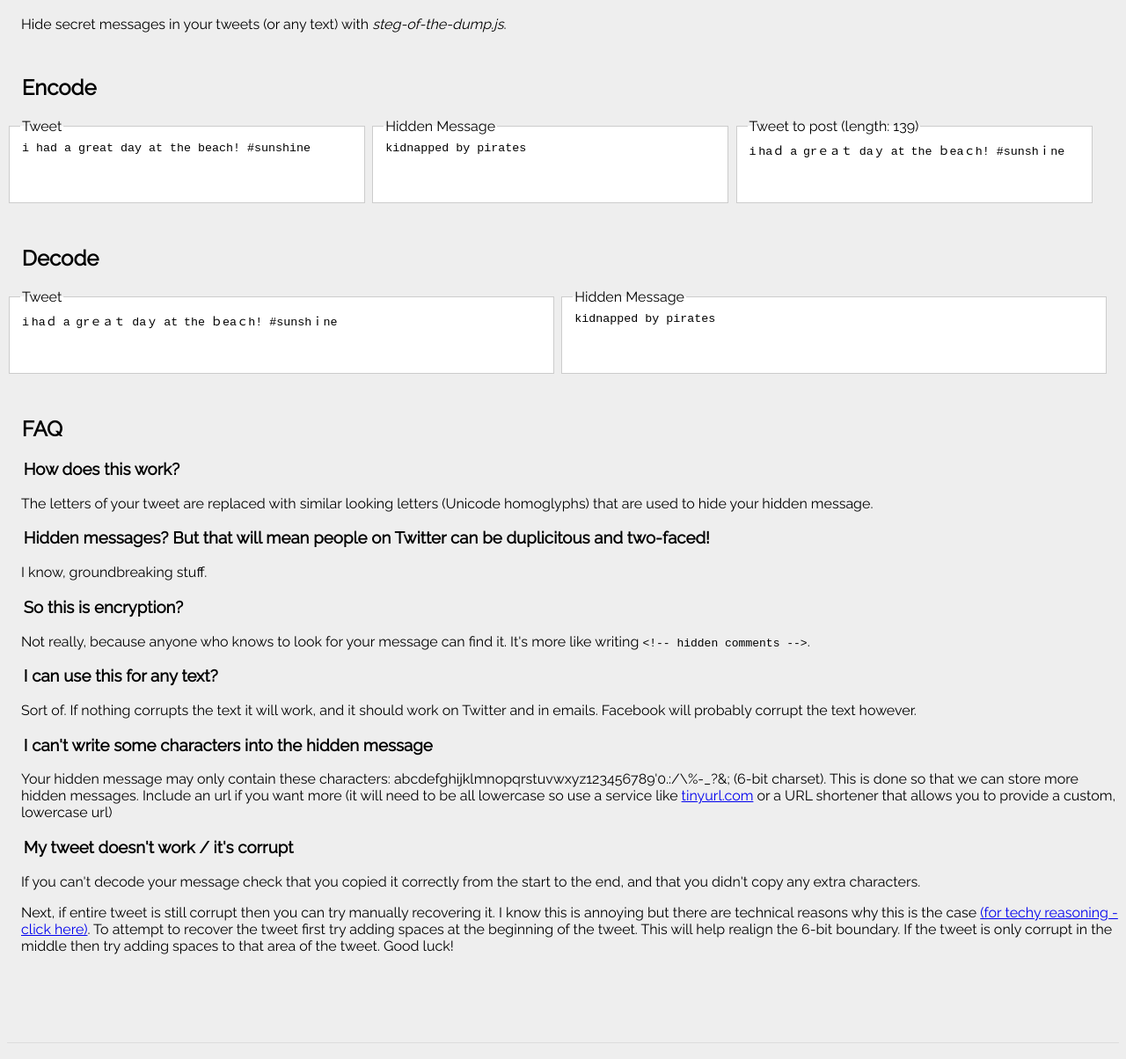
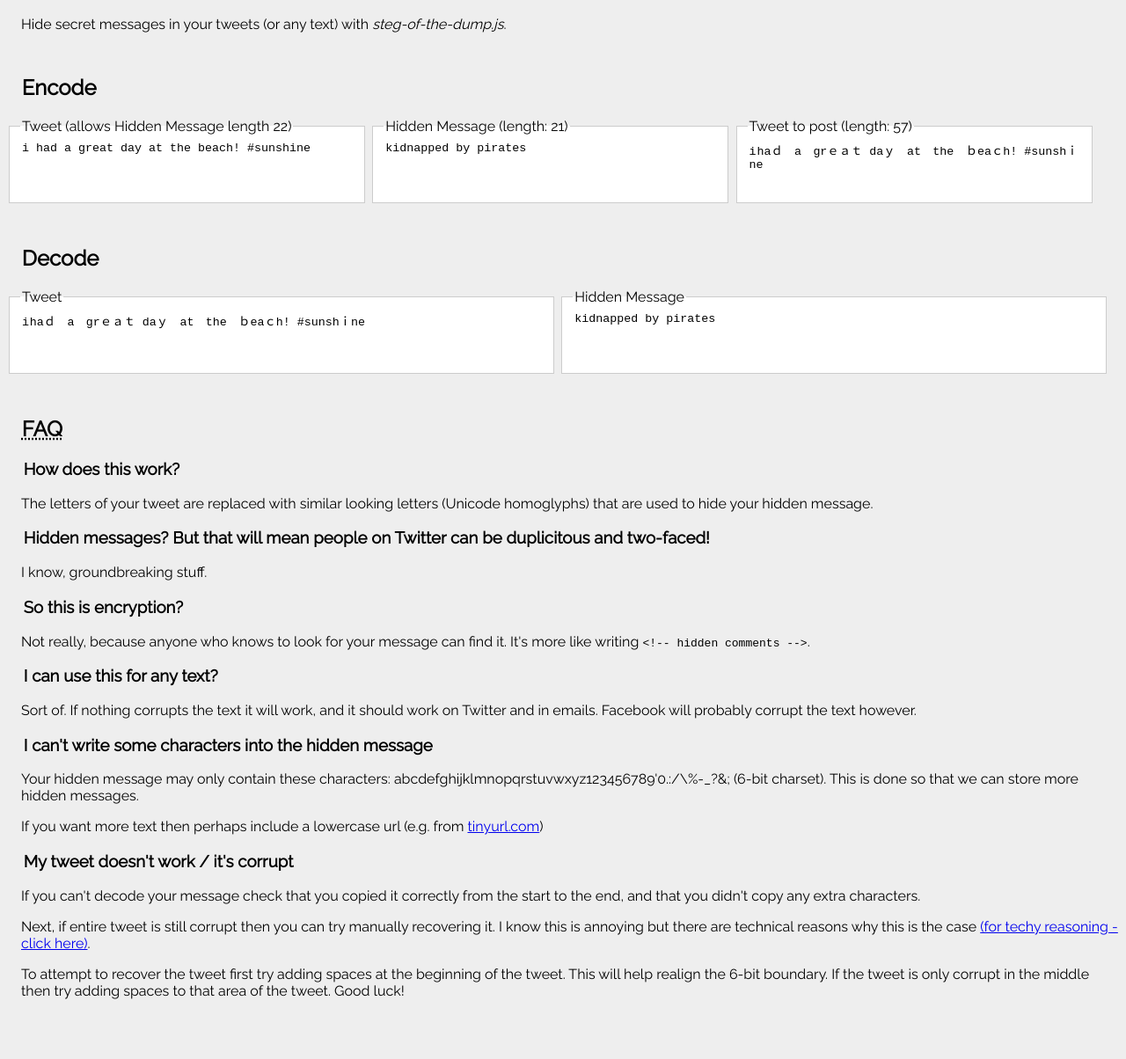
Before and after one commit to holloway/steg-of-the-dump, a plain HTML site: page index.html in a window 1280 px wide. Shown: the part 80-1284 px from the top of the page at 88% size. Drawn offline with Linux system fonts and the light colour scheme.

Commit message:
steg fixes

```diff
--- a/index.html
+++ b/index.html
@@ -25,18 +25,19 @@
 	<h2>Encode</h2>
 	<div id="encode" class="row">
 		<fieldset>
-			<legend>Tweet</legend>
-			<textarea id="encode_tweet">i had a great day at the beach! #sunshine       </textarea>
+			<legend>Tweet <span id="hidden_length"></span></legend>
+			<textarea id="encode_tweet">i had a great day at the beach! #sunshine                </textarea>
 		</fieldset>
 
 		<fieldset>
-			<legend>Hidden Message</legend>
+			<legend>Hidden Message <span id="hidden_message_length"></span></legend>
 			<textarea id="encode_secret">kidnapped by pirates</textarea>
 		</fieldset><!-- kidnapped http://tinyurl.com/kukekaa -->
 		<fieldset>
 			<legend>Tweet to post <span id="tweet_length" title="Tweet may have extra "></span></legend>
 			<textarea id="encode_result" readonly></textarea>
 		</fieldset>
+		<p id="encode_result_status">Warning: Not all of Hidden Message stored in tweet. Add more text (e.g. spaces) to Tweet, or reduce text in Hidden Message.</p>
 	</div>
 	<h2>Decode</h2>
 	<div id="decode" class="row">
@@ -50,7 +51,7 @@
 		</fieldset>
 	</div>
 
-	<h2>FAQ</h2>
+	<h2><abbr title="Frequently Asked Questions">FAQ</abbr></h2>
 	<h3>How does this work?</h3>
 	<p>The letters of your tweet are replaced with similar looking letters (Unicode homoglyphs) that are used to hide your hidden message.</p>
 	<h3>Hidden messages? But that will mean people on Twitter can be duplicitous and two-faced!</h3>
@@ -60,12 +61,13 @@
 	<h3>I can use this for any text?</h3>
 	<p>Sort of. If nothing corrupts the text it will work, and it should work on Twitter and in emails. Facebook will probably corrupt the text however.</p>
 	<h3>I can't write some characters into the hidden message</h3>
-	<p>Your hidden message may only contain these characters: <span id="valid_hidden_message_characters"></span> (<span class="secret_alphabet_bitlength"></span>-bit charset). This is done so that we can store more hidden messages. Include an url if you want more (it will need to be all lowercase so use a service like <a href="http://tinyurl.com">tinyurl.com</a> or a URL shortener that allows you to provide a custom, lowercase url)</p>
+	<p>Your hidden message may only contain these characters: <span id="valid_hidden_message_characters"></span> (<span class="secret_alphabet_bitlength"></span>-bit charset). This is done so that we can store more hidden messages.</p>
+	<p>If you want more text then perhaps include a lowercase url (e.g. from <a href="http://tinyurl.com">tinyurl.com</a>)</p>
 	<h3>My tweet doesn't work / it's corrupt</h3>
 	<p>If you can't decode your message check that you copied it correctly from the start to the end, and that you didn't copy any extra characters.</p>
-	<p>Next, if entire tweet is still corrupt then you can try manually recovering it. I know this is annoying but there are technical reasons why this is the case <a href="#" id="techyreasoning" data-reasoning=". With only 140 chars there's no space for error-correction, and even a parity-bit would just identify corruption it wouldn't help people recover it, so I don't consider the overhead of error correction to be appropriate. Anyway, getting back to recovering that text...">(for techy reasoning - click here)</a>.
+	<p>Next, if entire tweet is still corrupt then you can try manually recovering it. I know this is annoying but there are technical reasons why this is the case <a href="#" id="techyreasoning" data-reasoning=". With only 140 chars there's no space for error-correction, and even a parity-bit would just identify corruption -- it wouldn't help people recover it, so I don't consider the overhead of error correction/parity to be appropriate. I understand this debatable however so please feel free to fork the code and make your changes. Anyway, getting back to recovering that text...">(for techy reasoning - click here)</a>.</p>
 
-	To attempt to recover the tweet first try adding spaces at the beginning of the tweet. This will help realign the <span class="secret_alphabet_bitlength"></span>-bit boundary. If the tweet is only corrupt in the middle then try adding spaces to that area of the tweet. Good luck!</p>
+	<p>To attempt to recover the tweet first try adding spaces at the beginning of the tweet. This will help realign the <span class="secret_alphabet_bitlength"></span>-bit boundary. If the tweet is only corrupt in the middle then try adding spaces to that area of the tweet. Good luck!</p>
 
 	<footer>
 		<p>Version 0.2. (<a href="https://github.com/holloway/steg-of-the-dump">Source</a>)</p>
--- a/screen.css
+++ b/screen.css
@@ -16,6 +16,7 @@ h2 {
 	padding-top:1em;
 	margin-top:1em;
 	padding-left:0.7em;
+	clear:left;
 }
 
 h3 {
@@ -36,10 +37,28 @@ p {
 	display:inline-block;
 }
 
+
+#encode_result_status {
+	display:none;
+	background: #ffeeee;
+	font-size:small;
+	font-weight:bold;
+	width:31%;
+	float:right;
+	margin-right:5%;
+}
+
+
 fieldset {
 	border: solid 1px #cccccc;
 	background: white;
 }
+
+fieldset.unable-to-cover-text,
+fieldset.unable-to-cover-text textarea {
+	background: #ffeeee;
+}
+
 
 textarea {
 	width: 100%;
--- a/steg-of-the-dump.js
+++ b/steg-of-the-dump.js
@@ -1,7 +1,7 @@
 (function($){
 	"use strict";
 
-	var $encode_tweet, $encode_secret, $encode_result, $tweet_length,
+	var $encode_tweet, $encode_secret, $encode_result, $tweet_length, $encode_result_status, $hidden_length, $hidden_message_length,
 		$decode_tweet, $decode_secret,
 		maxlength = 140,
 
@@ -12,6 +12,9 @@
 			$decode_tweet  = $("#decode_tweet") .keyup(decode_update).change(decode_update);
 			$decode_secret = $("#decode_secret").focus(only_allow_selection);
 			$tweet_length  = $("#tweet_length");
+			$hidden_length = $("#hidden_length");
+			$hidden_message_length = $("#hidden_message_length");
+			$encode_result_status = $("#encode_result_status");
 			secret_alphabet_bitlength = secret_alphabet.length.toString(2).length;
 			update_homoglyph_lookup();
 			encode_update();
@@ -49,11 +52,12 @@
 				homoglyph_options_bitlength,
 				secret_binary_to_encode,
 				secret_binary_to_encode_in_decimal,
+				tweet_covertext_chars = 0,
 				i;
 
-			if(tweet.length < maxlength && maxlength - tweet.length > 0) {
-				tweet += new Array(maxlength - tweet.length).join(" ");
-			}
+			//if(tweet.length < maxlength && maxlength - tweet.length > 0) {
+			//	tweet += new Array(maxlength - tweet.length).join(" ");
+			//}
 
 			for(i = 0; i < secret.length; i++){
 				character = secret[i];
@@ -74,10 +78,15 @@
 			for(i = 0; i < tweet.length; i++){
 				character = tweet[i];
 				homoglyph = homoglyphs[character];
-				if(homoglyph !== undefined && secret_binary.length > 0){
+				if(homoglyph !== undefined){
 					homoglyph_options = homoglyph.slice(0);
 					homoglyph_options_bitlength = (homoglyph_options.length + 1).toString(2).length - 1;
+					tweet_covertext_chars += homoglyph_options_bitlength;
+					if(secret_binary.length > 0){
 						secret_binary_to_encode = secret_binary.substr(0, homoglyph_options_bitlength);
+						//if(secret_binary_to_encode.length < secret_alphabet_bitlength) {
+						//	secret_binary_to_encode = zeropad(secret_binary_to_encode, secret_alphabet_bitlength);
+						//}
 						secret_binary = secret_binary.substr(homoglyph_options_bitlength);
 						secret_binary_to_encode_in_decimal = parseInt(secret_binary_to_encode, 2);
 						if(secret_binary_to_encode_in_decimal > 0) {
@@ -87,11 +96,22 @@
 						}
 						//console.log("Encoding ", secret_binary_to_encode, " by making ", tweet[i], "(" + tweet.charCodeAt(i) + ") into ", character + " (" + character.charCodeAt(0) + ").", homoglyph_options);
 					}
+				}
 				result += character;
 			}
+
+			if(secret_binary.length > 0) {
+				$encode_result.parent().addClass("unable-to-cover-text");
+				$encode_result_status.show();
+			} else {
+				$encode_result.parent().removeClass("unable-to-cover-text");
+				$encode_result_status.hide();
+			}
 			$encode_result.val(result);
+			$decode_tweet.val(result);
 			$tweet_length.text(" (length: " + result.length + ")");
-			$decode_tweet.val(result);
+			$hidden_message_length.text(" (length: " + secret.length + ")")
+			$hidden_length.text(" (allows Hidden Message length " + Math.ceil(tweet_covertext_chars / secret_alphabet_bitlength) + ")");
 			decode_update();
 		},
 		ensure_secret_binary_divisible_by_alphabet_bitlength = function(secret_binary){
@@ -277,7 +297,7 @@
 			"|":["FF5C"],
 			"}":["FF5D"],
 			"~":["FF5E"],
-			" ":["00A0","2000","2001","2002","2003","2004","2005","2006","2007","2008","2009","200A","2028","2029","202F","205F","3000"]
+			" ":["2000","2001","2002","2003","2004","2005","2006","2007","2008","2009","200A","2028","2029","202F","205F"]
 		};
 
 	$(document).ready(init);
```
Lines whose indentation alone changed are shown as unchanged.
